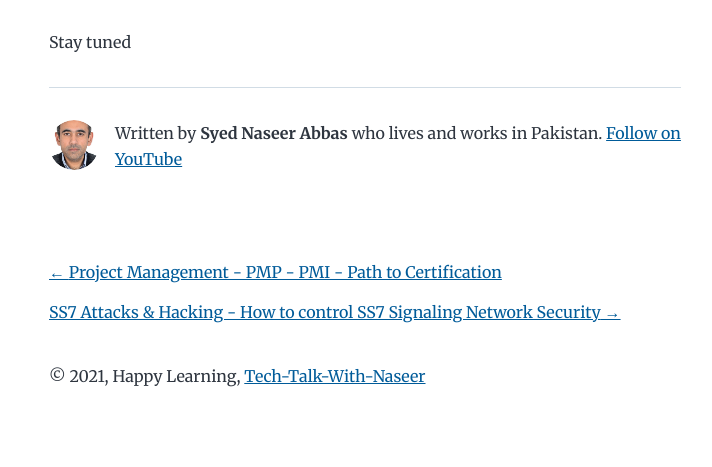
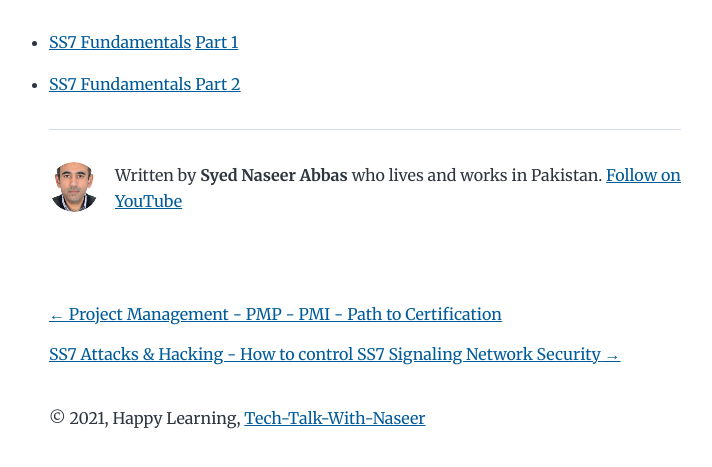
Before and after one commit to syed-naseer-abbas/myblogsstarter, a Gatsby site: page /all-about-ss7/ in a window 1280 px wide. Shown: the part 211-678 px from the top of the page, without its empty margins (275-987 px from the left). Built offline with nearby package versions, Linux system fonts and the light colour scheme; Gatsby itself is replaced by a stand-in of ours.

Commit message:
Update Blog “all-about-ss7/index”

```diff
--- a/content/blog/all-about-ss7/index.md
+++ b/content/blog/all-about-ss7/index.md
@@ -3,4 +3,7 @@ title: All About SS7
 date: 2021-11-18T18:06:15.299Z
 description: What is SS7 and its complete details
 ---
-Stay tuned
+* [SS7 ](https://youtu.be/awgEEelA2CY)[Fundamentals](https://youtu.be/eH3T20Yyrjw) [Part 1](https://youtu.be/awgEEelA2CY)
+
+
+* [SS7 Fundamentals Part 2](https://youtu.be/eH3T20Yyrjw)
```
